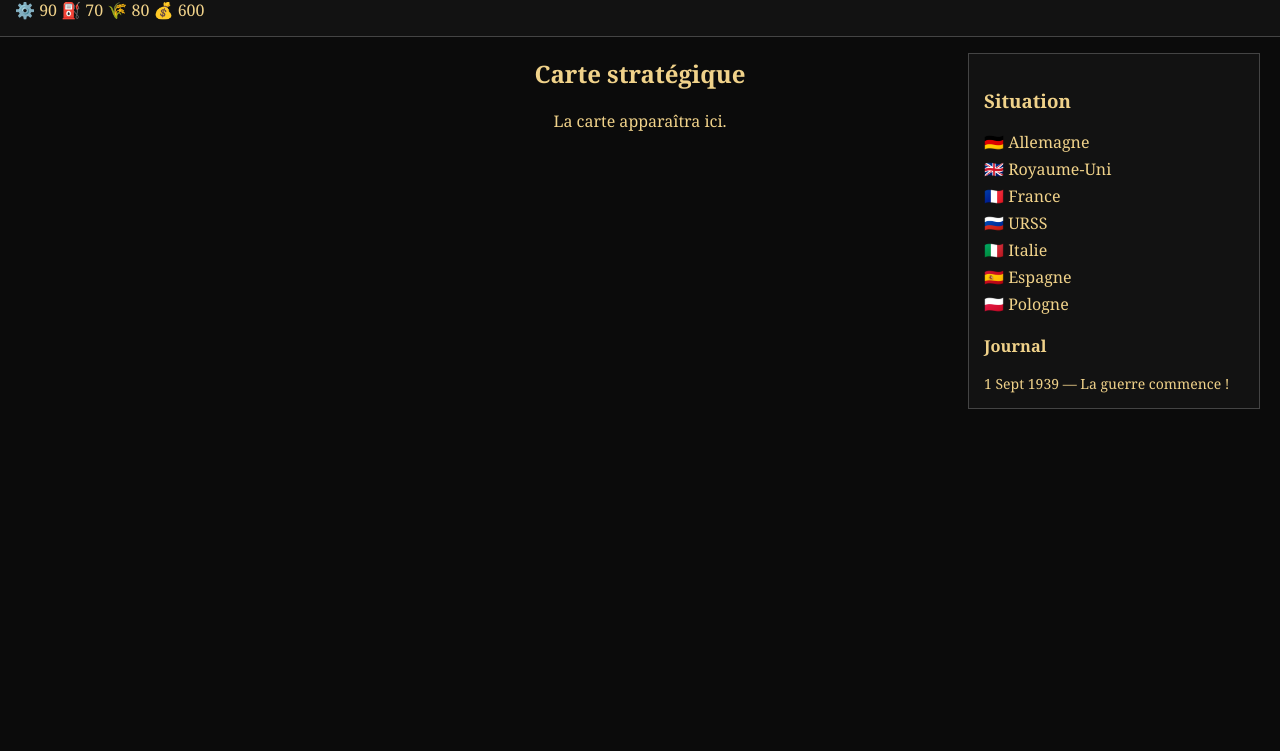
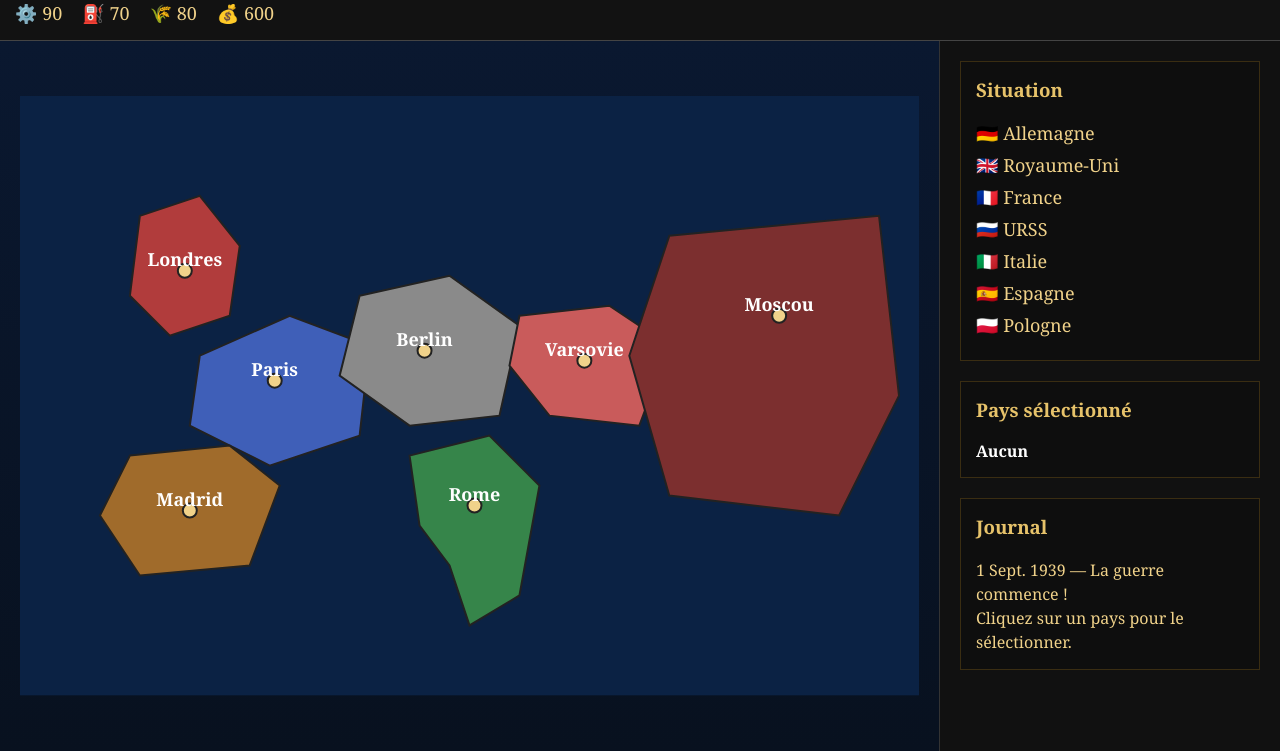
Before and after one commit to naidenliam-code/strategy-game, a website: page index.html in a window 1280 px wide. Shown: the part 67-818 px from the top of the page. Drawn offline with Linux system fonts and the light colour scheme.

Commit message:
Update index.html

```diff
--- a/index.html
+++ b/index.html
@@ -1,81 +1,178 @@
 <!DOCTYPE html>
 <html lang="fr">
 <head>
-<meta charset="UTF-8">
+  <meta charset="UTF-8" />
+  <meta name="viewport" content="width=device-width, initial-scale=1.0" />
   <title>Supremacy 1942</title>
-
   <style>
-body{
-    background:#0b0b0b;
-    color:#f0d28a;
-    font-family:Georgia, serif;
-    margin:0;
+    body {
+      margin: 0;
+      background: #0b0b0b;
+      color: #f0d28a;
+      font-family: Georgia, serif;
     }
 
-header{
-    background:#121212;
-    padding:15px;
-    border-bottom:1px solid #444;
+    header {
+      background: #121212;
+      padding: 15px;
+      border-bottom: 1px solid #444;
     }
 
-h1{
-    margin:0;
+    h1 {
+      margin: 0;
+      font-size: 32px;
+      letter-spacing: 2px;
     }
 
-.topbar{
-    display:flex;
-    gap:20px;
-    margin-top:8px;
+    .topbar {
+      display: flex;
+      gap: 20px;
+      margin-top: 10px;
+      font-size: 18px;
     }
 
-.map{
-    text-align:center;
-    margin-top:20px;
+    .layout {
+      display: flex;
+      min-height: calc(100vh - 90px);
     }
 
-.panel{
-    position:fixed;
-    right:20px;
-    top:120px;
-    width:260px;
-    background:#121212;
-    border:1px solid #444;
-    padding:15px;
+    .map-area {
+      flex: 1;
+      padding: 20px;
+      background: linear-gradient(#0a1830, #08111f);
+      display: flex;
+      align-items: center;
+      justify-content: center;
     }
 
-.country{
-    margin:5px 0;
+    .side-panel {
+      width: 300px;
+      background: #111;
+      border-left: 1px solid #333;
+      padding: 20px;
     }
 
-.log{
-    margin-top:20px;
-    font-size:14px;
+    .panel-box {
+      border: 1px solid #3a2d12;
+      background: #0e0e0e;
+      padding: 15px;
+      margin-bottom: 20px;
+    }
+
+    .panel-box h3 {
+      margin-top: 0;
+      color: #e6c26a;
+    }
+
+    .country {
+      margin: 8px 0;
+      font-size: 18px;
+    }
+
+    svg {
+      max-width: 100%;
+      height: auto;
+    }
+
+    .country-shape {
+      stroke: #222;
+      stroke-width: 2;
+      cursor: pointer;
+      transition: 0.2s;
+    }
+
+    .country-shape:hover {
+      filter: brightness(1.15);
+      stroke: #f0d28a;
+    }
+
+    .label {
+      fill: white;
+      font-size: 18px;
+      font-weight: bold;
+      text-anchor: middle;
+      pointer-events: none;
+    }
+
+    .city {
+      fill: #f0d28a;
+      stroke: #222;
+      stroke-width: 2;
+    }
+
+    .journal {
+      font-size: 16px;
+      line-height: 1.5;
+    }
+
+    #selected-country {
+      color: #fff;
+      font-weight: bold;
     }
   </style>
 </head>
-
 <body>
-
   <header>
     <h1>SUPREMACY 1942</h1>
+    <div class="topbar">
+      <div>⚙️ 90</div>
+      <div>⛽ 70</div>
+      <div>🌾 80</div>
+      <div>💰 600</div>
+    </div>
+  </header>
 
-<div class="topbar">
-⚙️ 90
-⛽ 70
-🌾 80
-💰 600
+  <div class="layout">
+    <div class="map-area">
+      <svg viewBox="0 0 900 600" aria-label="Carte de l'Europe">
+        <!-- Mer -->
+        <rect x="0" y="0" width="900" height="600" fill="#0b2244"></rect>
+
+        <!-- Pays simplifiés -->
+        <polygon class="country-shape" id="uk" points="120,120 180,100 220,150 210,220 150,240 110,200"
+          fill="#b13c3c"></polygon>
+
+        <polygon class="country-shape" id="france" points="180,260 270,220 350,250 340,340 250,370 170,330"
+          fill="#3f5fb8"></polygon>
+
+        <polygon class="country-shape" id="spain" points="110,360 210,350 260,390 230,470 120,480 80,420"
+          fill="#a06b2b"></polygon>
+
+        <polygon class="country-shape" id="germany" points="340,200 430,180 500,230 480,320 390,330 320,280"
+          fill="#8a8a8a"></polygon>
+
+        <polygon class="country-shape" id="italy" points="390,360 470,340 520,390 500,500 450,530 430,470 400,430"
+          fill="#36854a"></polygon>
+
+        <polygon class="country-shape" id="poland" points="500,220 590,210 650,250 620,330 530,320 490,270"
+          fill="#c95b5b"></polygon>
+
+        <polygon class="country-shape" id="ussr" points="650,140 860,120 880,300 820,420 650,400 610,260"
+          fill="#7c2f2f"></polygon>
+
+        <!-- Villes -->
+        <circle class="city" cx="165" cy="175" r="7"></circle>
+        <circle class="city" cx="255" cy="285" r="7"></circle>
+        <circle class="city" cx="170" cy="415" r="7"></circle>
+        <circle class="city" cx="405" cy="255" r="7"></circle>
+        <circle class="city" cx="455" cy="410" r="7"></circle>
+        <circle class="city" cx="565" cy="265" r="7"></circle>
+        <circle class="city" cx="760" cy="220" r="7"></circle>
+
+        <!-- Labels -->
+        <text class="label" x="165" y="170">Londres</text>
+        <text class="label" x="255" y="280">Paris</text>
+        <text class="label" x="170" y="410">Madrid</text>
+        <text class="label" x="405" y="250">Berlin</text>
+        <text class="label" x="455" y="405">Rome</text>
+        <text class="label" x="565" y="260">Varsovie</text>
+        <text class="label" x="760" y="215">Moscou</text>
+      </svg>
     </div>
 
-</header>
-
-<div class="map">
-<h2>Carte stratégique</h2>
-<p>La carte apparaîtra ici.</p>
-</div>
-
-<div class="panel">
+    <div class="side-panel">
+      <div class="panel-box">
         <h3>Situation</h3>
-
         <div class="country">🇩🇪 Allemagne</div>
         <div class="country">🇬🇧 Royaume-Uni</div>
         <div class="country">🇫🇷 France</div>
@@ -83,12 +180,39 @@ h1{
         <div class="country">🇮🇹 Italie</div>
         <div class="country">🇪🇸 Espagne</div>
         <div class="country">🇵🇱 Pologne</div>
-
-<div class="log">
-<h3>Journal</h3>
-1 Sept 1939 — La guerre commence !
       </div>
 
+      <div class="panel-box">
+        <h3>Pays sélectionné</h3>
+        <div id="selected-country">Aucun</div>
       </div>
 
+      <div class="panel-box">
+        <h3>Journal</h3>
+        <div class="journal">
+          1 Sept. 1939 — La guerre commence !<br />
+          Cliquez sur un pays pour le sélectionner.
+        </div>
+      </div>
+    </div>
+  </div>
+
+  <script>
+    const names = {
+      uk: "Royaume-Uni",
+      france: "France",
+      spain: "Espagne",
+      germany: "Allemagne",
+      italy: "Italie",
+      poland: "Pologne",
+      ussr: "URSS"
+    };
+
+    document.querySelectorAll(".country-shape").forEach(country => {
+      country.addEventListener("click", () => {
+        document.getElementById("selected-country").textContent = names[country.id];
+      });
+    });
+  </script>
 </body>
+</html>
```
Lines whose indentation alone changed are shown as unchanged.
